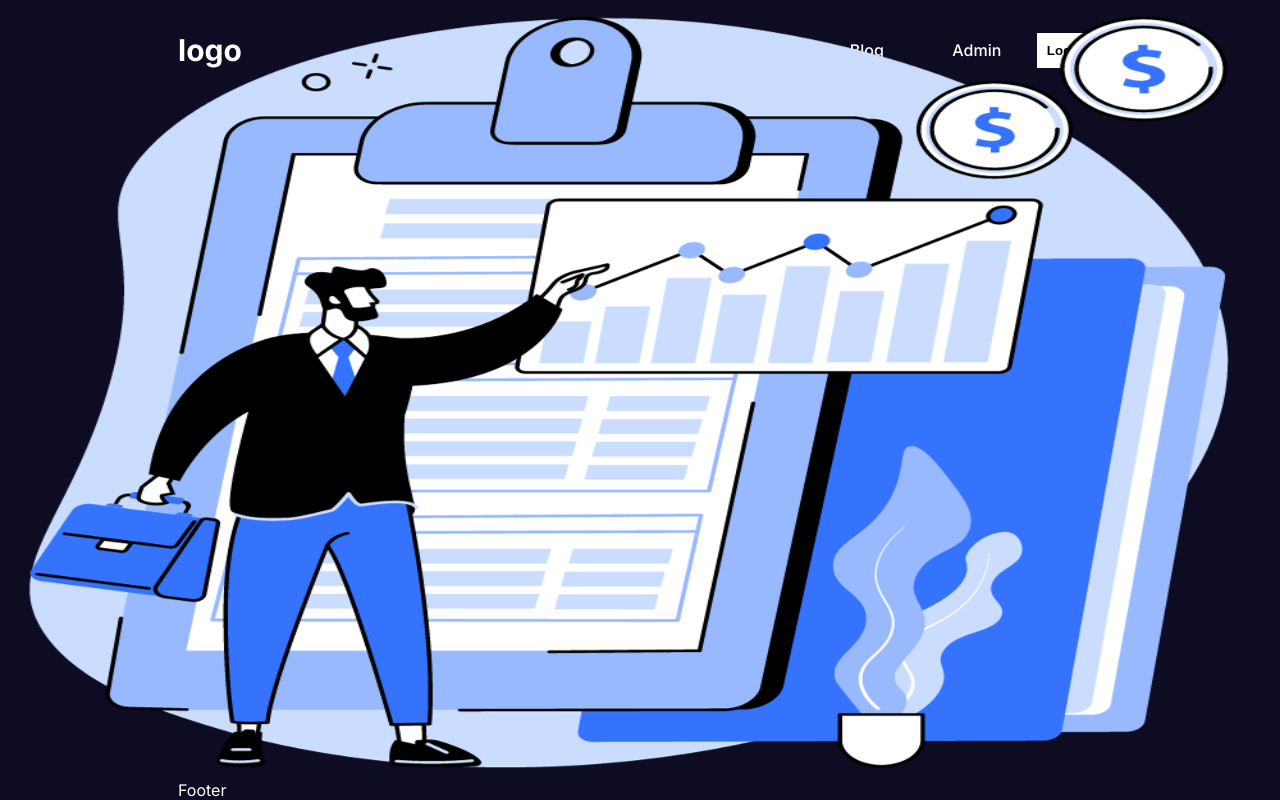
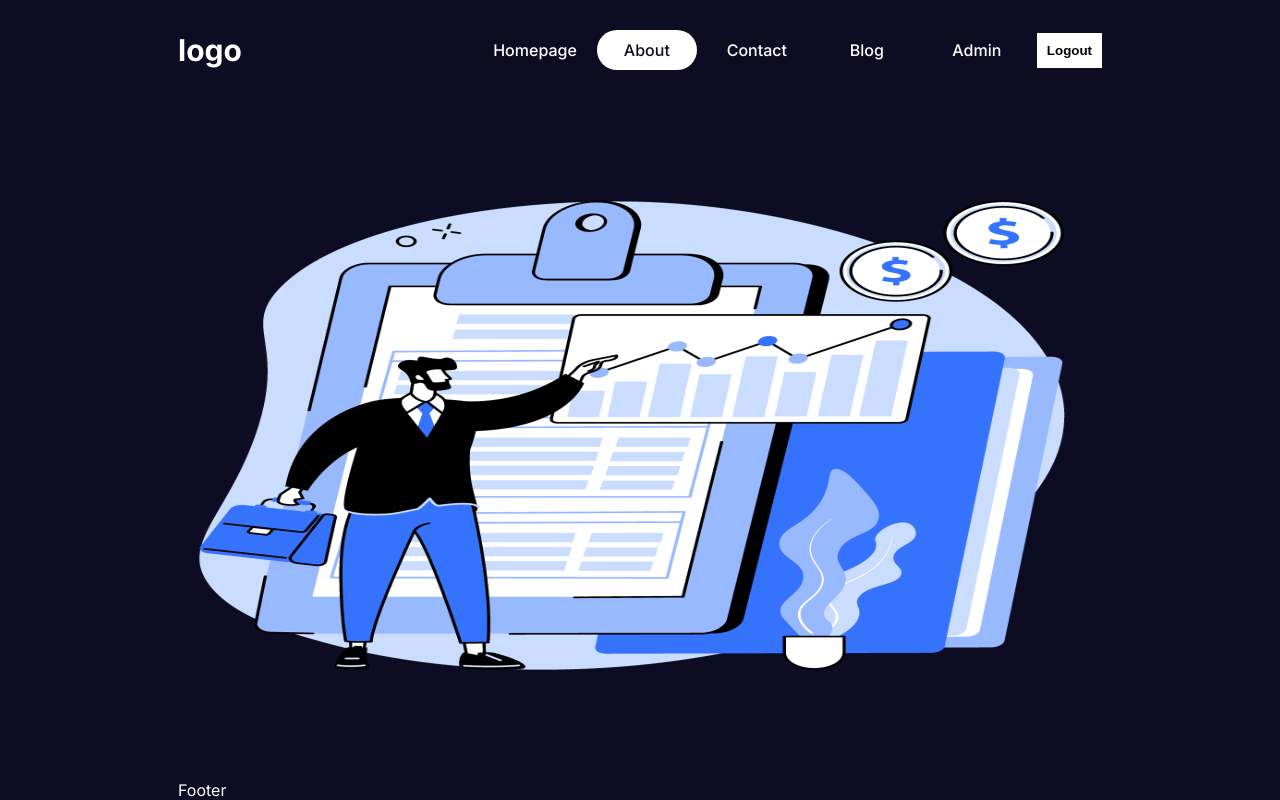
Before and after one commit to Richa-12y/Next14project, a Next.js app: page /about in a window 1280 px wide. Built offline with nearby package versions, Linux system fonts and the light colour scheme.

Commit message:
mainer change

```diff
--- a/next.config.mjs
+++ b/next.config.mjs
@@ -1,4 +1,11 @@
 /** @type {import('next').NextConfig} */
-const nextConfig = {};
+const nextConfig = {
+  images: {
+    remotePatterns: [
+      // 'https://unsplash.com/photos/a-person-holding-an-umbrella-in-the-rain-3kBNzM9bDyA',
+      { protocol: "https", hostname: "www.pexels.com" },
+    ],
+  },
+};
 
 export default nextConfig;
--- a/src/app/about/about.module.css
+++ b/src/app/about/about.module.css
@@ -0,0 +1,5 @@
+.imageContainer {
+  position: relative;
+  width: 100%;
+  height: 500px;
+}
```
